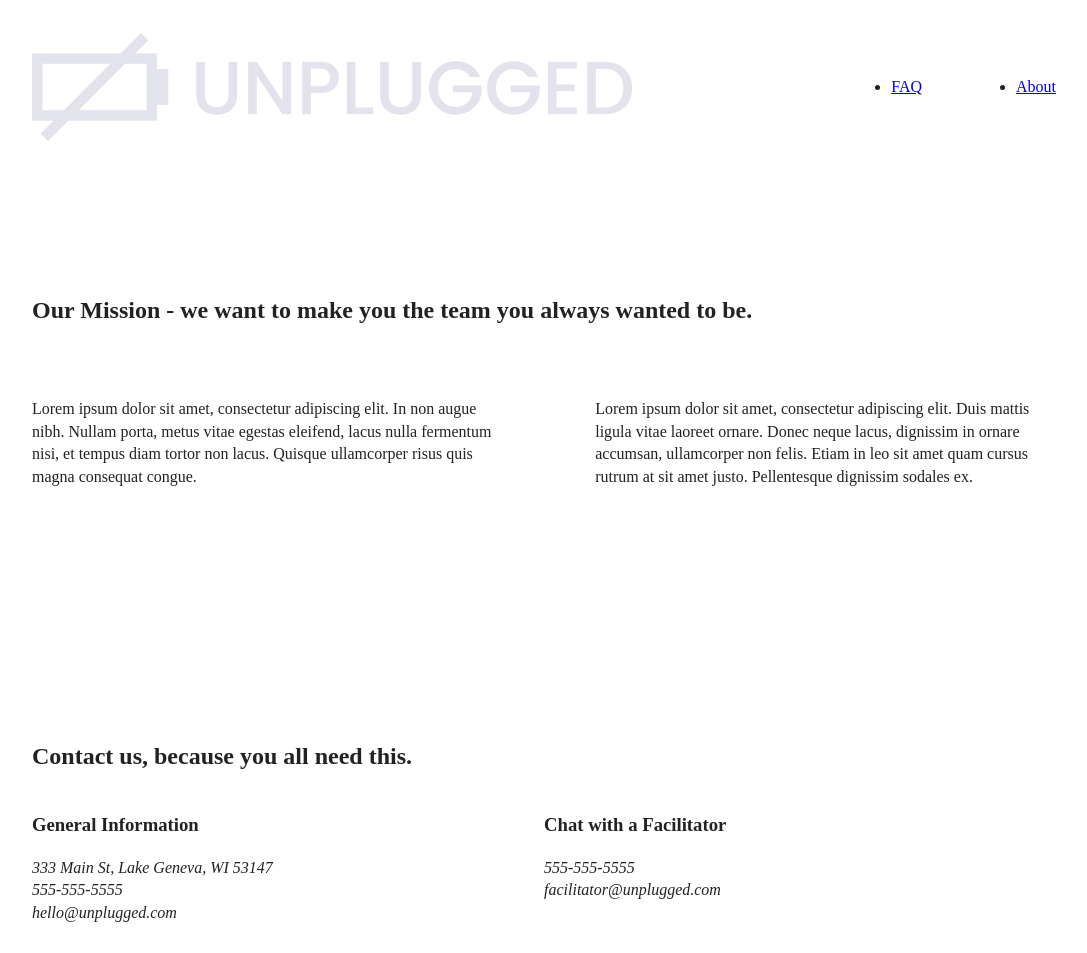
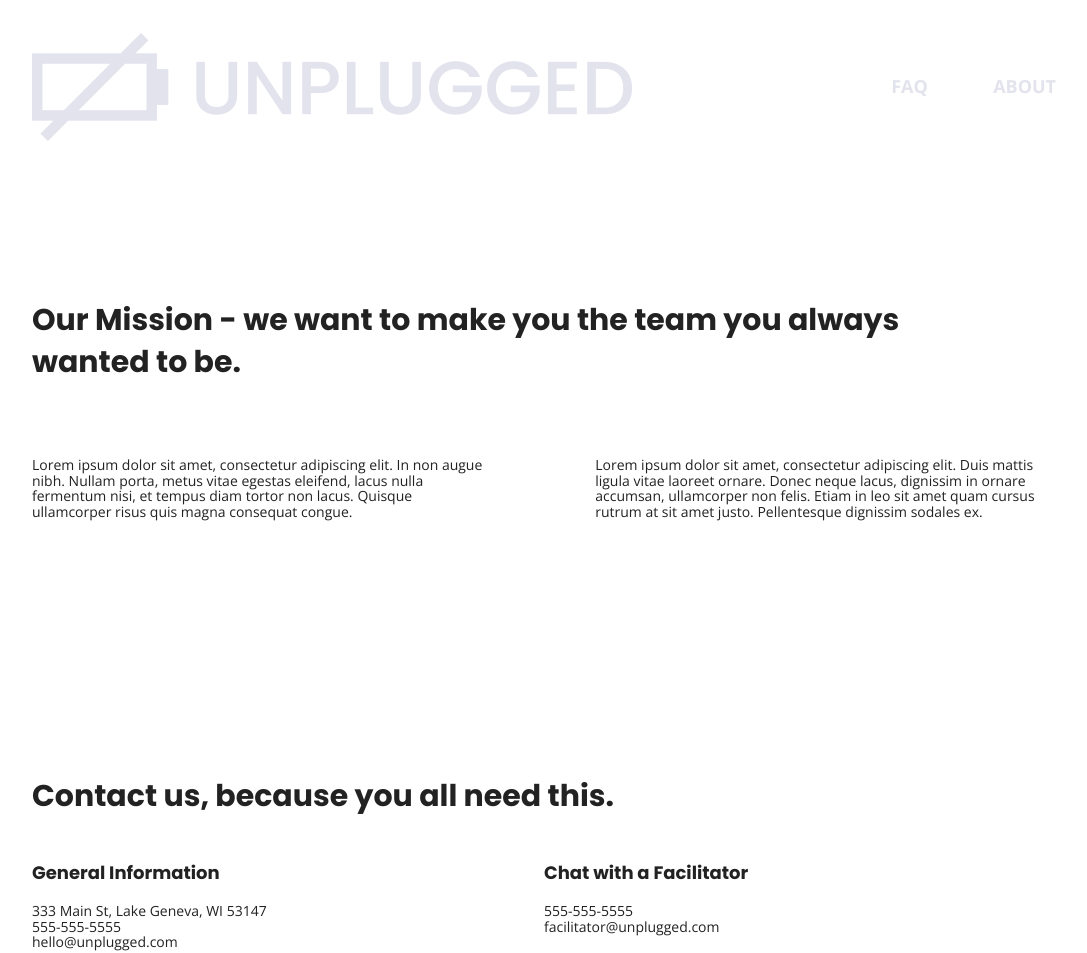
Before and after one commit to heatherwurm/unplugged-retreat, a website: page about/index.html in a window 1280 px wide. Shown: the top 953 px of the page, without its empty margins (96-1183 px from the left). Drawn offline with nearby package versions, Linux system fonts and the light colour scheme; files whose address does not match are found by name.

Commit message:
Added text styles

```diff
--- a/about/index.html
+++ b/about/index.html
@@ -18,6 +18,9 @@
 
   <link rel="stylesheet" href="../css/normalize.css">
   <link rel="stylesheet" href="../css/main.css">
+
+  <!-- Google Fonts -->
+  <link href="https://fonts.googleapis.com/css?family=Open+Sans:400,700|Poppins:500,700" rel="stylesheet">
 
   <meta name="theme-color" content="#fafafa">
 </head>
--- a/css/main.css
+++ b/css/main.css
@@ -86,7 +86,57 @@ textarea {
 /* ==========================================================================
    Author's custom styles
    ========================================================================== */
+/* General Styles */
 
+html {
+	font-size: 16px;
+}
+
+body {
+ font-family: 'Open Sans', san-serif;
+ font-size: 1em;
+}
+
+ul,
+ol {
+ font-weight: bold;
+ text-transform: uppercase;
+ list-style-type: none;
+ font-size: 1.125em;
+}
+
+a {
+	color: #e2e3ed;
+  text-decoration: none;
+}
+
+h2 {
+ font-family: 'Poppins', sans-serif;
+ font-size: 1.875em;
+}
+
+h3,
+h4 {
+  font-family: 'Poppins', sans-serif;
+  font-size: 1.125em;
+}
+
+p {
+  line-height: 1.125em;
+  font-size: .875em;
+}
+
+img {
+
+}
+
+figure {
+
+}
+
+address {
+ font-style: normal;
+}
 
 .content-wrapper {
   width: 90%;
```
Also changed, not shown: faq/index.html (+3 -0 lines), index.html (+3 -0 lines).
